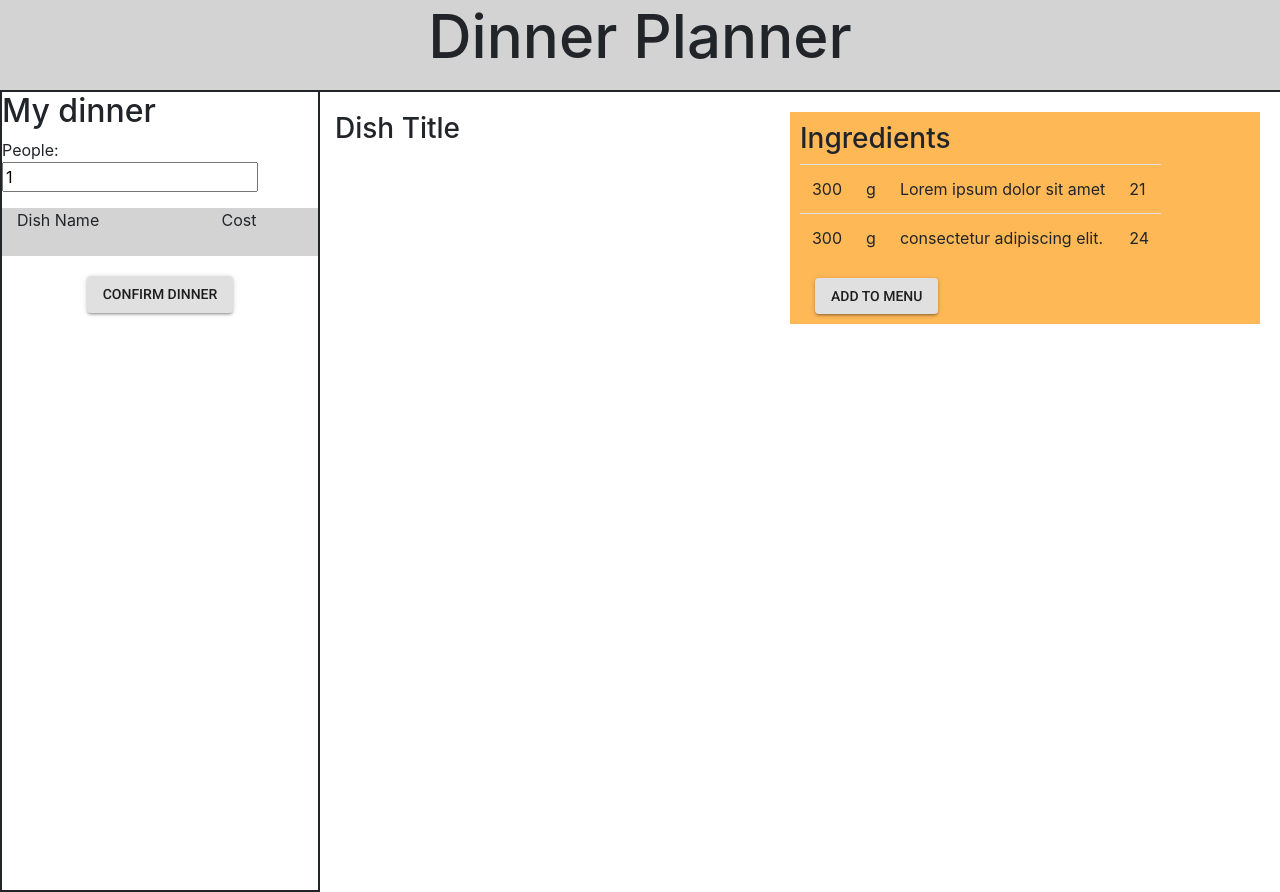
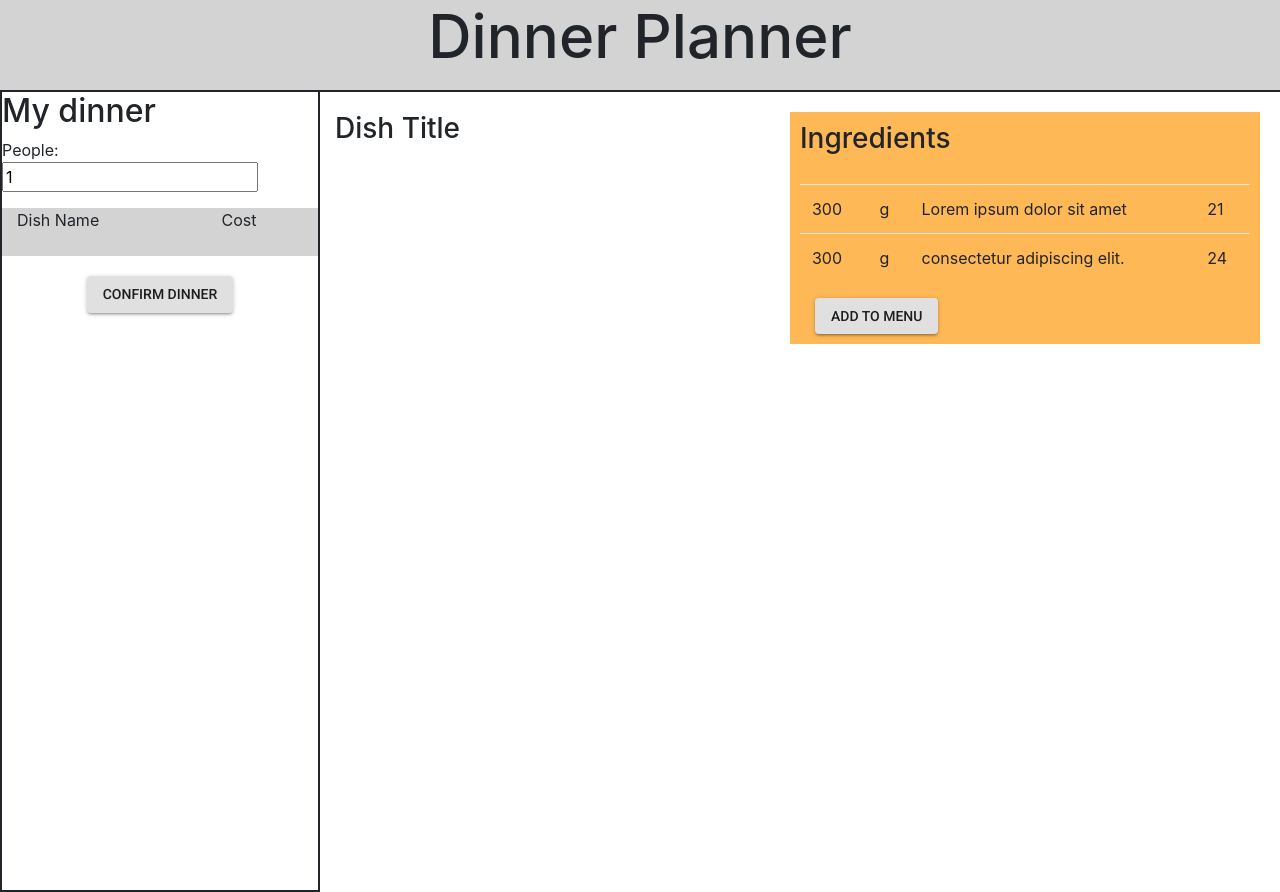
Before and after one commit to jacobmoller8/Dinnerplanner-React, a React (Create React App) app: page /details in a window 1280 px wide. Built offline with nearby package versions, Linux system fonts and the light colour scheme.

Commit message:
fixed missing table-tag in dishDetails

```diff
--- a/src/DishDetails/DishDetails.css
+++ b/src/DishDetails/DishDetails.css
@@ -1,3 +1,7 @@
+#ingredientTitle{
+    padding-bottom: 20px;
+}
+
 #dishDetails{
     padding: 20px;
 }
@@ -14,3 +18,7 @@
     padding-top: 20px;
     text-align: left;
 }
+
+#ingredientTable{
+    background-color: #ffb856;
+}
--- a/src/DishDetails/DishDetails.js
+++ b/src/DishDetails/DishDetails.js
@@ -35,10 +35,11 @@ class DishDetails extends Component {
 
                         {/* The right part of the view, describing the ingredients of the dish*/}
                         <div className="container-fluid col-6" id="dishIngredients">
-                            <h3>Ingredients</h3>
+                            <h3 id="ingredientTitle">Ingredients</h3>
 
                             <div className="table-responsive">
                                 <div className="table table-hover">
+                                    <table className="table" id="ingredientTable">
                                         <tbody>
                                             <tr>
                                                 <td>300</td>
@@ -53,11 +54,12 @@ class DishDetails extends Component {
                                                 <td>24</td>
                                             </tr>
                                         </tbody>
+                                    </table>
                                 </div>
                             </div>
 
                             <div className="container-fluid" id="addBtnContainer">
-                                <Button component={Link} to="/search" onClick={console.log('click')} variant='contained' id="addToMenuBtn">
+                                <Button component={Link} to="/search" onClick={console.log('Here it should add item to menu')} variant='contained' id="addToMenuBtn">
                                     Add to menu
                                 </Button>
                             </div>
```
Lines whose indentation alone changed are shown as unchanged.
